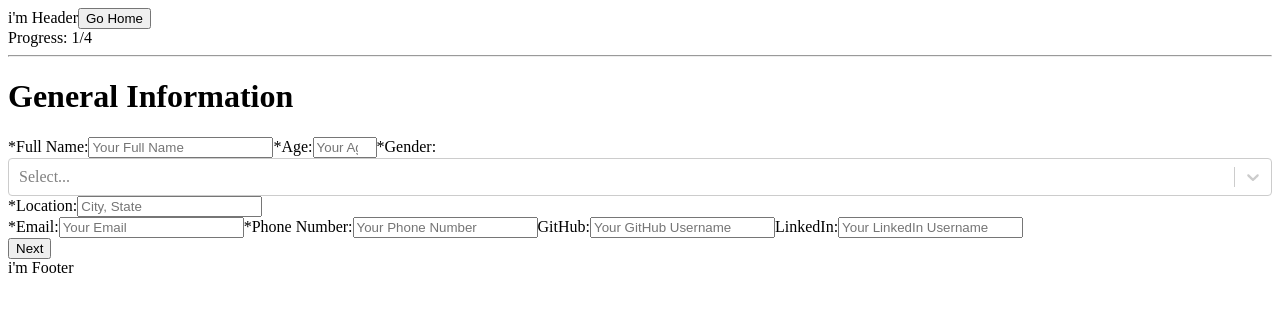
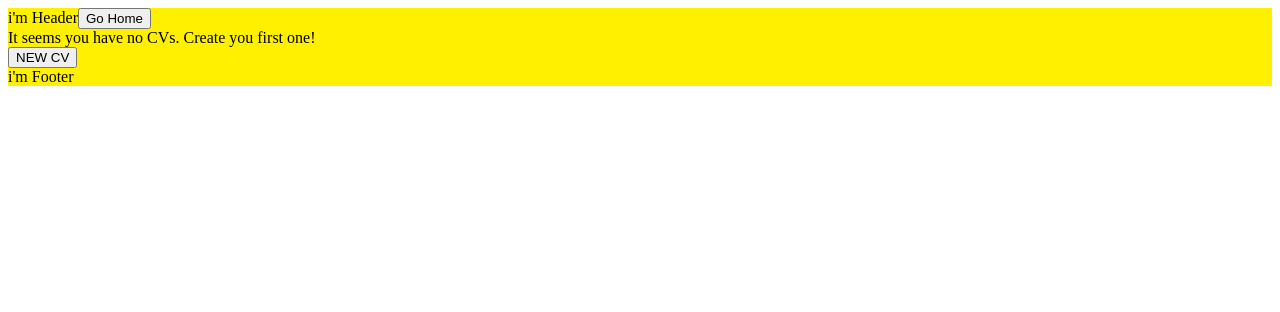
Before and after one commit to thiago-porto25/cv-project, a React (Create React App) app: page / in a window 1280 px wide. Shown: the top 312 px of the page. Built offline with nearby package versions, Linux system fonts and the light colour scheme.

Commit message:
fix error because of faulty state management

```diff
--- a/src/App.js
+++ b/src/App.js
@@ -8,8 +8,9 @@ import Preview from './pages/Preview'
 function App() {
   const [data, setData] = useState(undefined)
   const [currentCv, setCurrentCv] = useState(undefined)
-  const [inHome, setInHome] = useState(false)
-  const [inCreating, setInCreating] = useState(true)
+  const [currentCvIndex, setCurrentCvIndex] = useState(undefined)
+  const [inHome, setInHome] = useState(true)
+  const [inCreating, setInCreating] = useState(false)
   const [inPreview, setInPreview] = useState(false)
 
   useEffect(() => {
@@ -21,7 +22,16 @@ function App() {
 
   return (
     <>
-      <DataContext.Provider value={{ data, setData, currentCv, setCurrentCv }}>
+      <DataContext.Provider
+        value={{
+          data,
+          setData,
+          currentCv,
+          setCurrentCv,
+          currentCvIndex,
+          setCurrentCvIndex,
+        }}
+      >
         {inHome && (
           <Home
             setInHome={setInHome}
--- a/src/components/DocPreview/index.js
+++ b/src/components/DocPreview/index.js
@@ -1,5 +1,7 @@
 /* eslint-disable react-hooks/exhaustive-deps */
+/* my theory is when closing the creating component the Cvindex need to be set */
 import React, { useState, useEffect } from 'react'
+import clone from 'just-clone'
 import GeneralInfo from '../GeneralInfo'
 import Education from '../Education'
 import Experience from '../Experience'
@@ -21,11 +23,24 @@ import {
 } from './styles/DocPreview'
 
 export default function DocPreview(props) {
-  const { currentCv, setCurrentCv, data, setData } = props
+  const { currentCvIndex, currentCv, setCurrentCv, data, setData } = props
   const [isEditingInfo, setIsEditingInfo] = useState(false)
   const [isEditingEduc, setIsEditingEduc] = useState(false)
   const [isEditingExp, setIsEditingExp] = useState(false)
   const [isEditingSkills, setIsEditingSkills] = useState(false)
+
+  useEffect(() => {
+    if (data[currentCvIndex] === currentCv) return
+    const dataClone = clone(data)
+    dataClone.splice(currentCvIndex, 1, currentCv)
+    setData(dataClone)
+  }, [currentCv])
+
+  useEffect(() => {
+    if (data !== undefined) {
+      localStorage.setItem('data', JSON.stringify(data))
+    }
+  }, [data])
 
   useEffect(() => {
     return () => {
--- a/src/components/Education/index.js
+++ b/src/components/Education/index.js
@@ -1,6 +1,5 @@
 /* eslint-disable react-hooks/exhaustive-deps */
 import React, { useEffect, useState } from 'react'
-import clone from 'just-clone'
 import Box from '../EducBox'
 import {
   AddButton,
@@ -16,18 +15,7 @@ import {
 } from './styles/Education'
 
 export default function Education(props) {
-  const [currentCvIndex, setCurrentCvIndex] = useState(
-    props.whichPage === 'preview'
-      ? props.data.indexOf(props.currentCv)
-      : undefined
-  )
-  const [count, setCount] = useState(
-    props.whichPage === 'creating'
-      ? 0
-      : props.currentCv.education.length <= 0
-      ? 0
-      : props.currentCv.education.length - 1
-  )
+  const [count, setCount] = useState(0)
   const [info1, setInfo1] = useState({
     institution: '',
     degree: '',
@@ -54,22 +42,15 @@ export default function Education(props) {
   })
 
   useEffect(() => {
+    if (props.whichPage === 'creating') props.setProgress(2)
+
     if (props.whichPage === 'preview') {
-      const dataClone = clone(props.data)
-      dataClone.splice(currentCvIndex, 1, props.currentCv)
-      props.setData(dataClone)
-    }
-  }, [props.currentCv])
+      setCount(
+        props.currentCv.education.length <= 0
+          ? 0
+          : props.currentCv.education.length - 1
+      )
 
-  useEffect(() => {
-    if (props.whichPage === 'preview' && props.data !== undefined) {
-      localStorage.clear()
-      localStorage.setItem('data', JSON.stringify(props.data))
-    }
-  }, [props.data])
-
-  useEffect(() => {
-    if (props.whichPage === 'preview') {
       const educ = props.currentCv.education
 
       switch (educ.length) {
@@ -95,13 +76,8 @@ export default function Education(props) {
           break
       }
     }
-  }, [])
-
-  useEffect(() => {
-    if (props.whichPage === 'creating') props.setProgress(2)
     return () => {
       setCount(0)
-      setCurrentCvIndex(undefined)
     }
   }, [])
 
@@ -113,16 +89,16 @@ export default function Education(props) {
         onSubmit={(e) => {
           e.preventDefault()
 
+          const educInfo = [info1, info2, info3, info4].filter(
+            (item) => item.institution !== '' && item.degree !== ''
+          )
+          props.setCurrentCv({ ...props.currentCv, education: educInfo })
+
           if (props.whichPage === 'creating') {
             props.setInEducation(false)
             props.setInExperience(true)
           }
           if (props.whichPage === 'preview') props.setIsEditingEduc(false)
-
-          const educInfo = [info1, info2, info3, info4].filter(
-            (item) => item.institution !== '' && item.degree !== ''
-          )
-          props.setCurrentCv({ ...props.currentCv, education: educInfo })
         }}
       >
         <Frame>
--- a/src/components/Experience/index.js
+++ b/src/components/Experience/index.js
@@ -1,15 +1,5 @@
 /* eslint-disable react-hooks/exhaustive-deps */
-/*
-  - Data is not properly saving and the effect hook is also not listening to it in the right way.
-maybe i may need to create a custom hook that listens for changes in data and current CV.
-
-  - encountered a bug where a Cv duplicated itself on top of another.
-
-  - encountered a bug when creating a no experience Cv and then in the preview page clicking on the
-  checkbox to add experience. probably i may have to add state to the checkbox checked attribute.
-*/
 import React, { useState, useEffect } from 'react'
-import clone from 'just-clone'
 import Box from '../ExpBox'
 import {
   AddButton,
@@ -27,24 +17,8 @@ import {
 } from './styles/Experience'
 
 export default function Experience(props) {
-  const [currentCvIndex, setCurrentCvIndex] = useState(
-    props.whichPage === 'preview' ? props.data.indexOf(props.currentCv) : 'none'
-  )
-  const [count, setCount] = useState(
-    props.whichPage === 'creating'
-      ? 0
-      : props.currentCv.experience === 'none' ||
-        props.currentCv.experience.length <= 0
-      ? 0
-      : props.currentCv.experience.length - 1
-  )
-  const [noExp, setNoExp] = useState(
-    props.whichPage === 'creating'
-      ? false
-      : props.currentCv.experience === 'none'
-      ? true
-      : false
-  )
+  const [count, setCount] = useState(0)
+  const [noExp, setNoExp] = useState(false)
   const [info1, setInfo1] = useState({
     company: '',
     position: '',
@@ -93,6 +67,14 @@ export default function Experience(props) {
     if (props.whichPage === 'creating') props.setProgress(3)
 
     if (props.whichPage === 'preview') {
+      setNoExp(props.currentCv.experience === 'none' ? true : false)
+      setCount(
+        props.currentCv.experience === 'none' ||
+          props.currentCv.experience.length <= 0
+          ? 0
+          : props.currentCv.experience.length - 1
+      )
+
       const exp = props.currentCv.experience
 
       switch (exp.length) {
@@ -118,30 +100,14 @@ export default function Experience(props) {
           break
       }
     }
+
     return () => {
       if (props.whichPage === 'creating') {
         setCount(0)
         setNoExp(false)
       }
-      setCurrentCvIndex('none')
     }
   }, [])
-
-  useEffect(() => {
-    if (props.whichPage === 'preview') {
-      const dataClone = clone(props.data)
-      dataClone.splice(currentCvIndex, 1, props.currentCv)
-      props.setData(dataClone)
-    }
-  }, [props.currentCv])
-
-  useEffect(() => {
-    if (props.whichPage === 'preview' && props.data !== undefined) {
-      console.log(props.data)
-      localStorage.clear()
-      localStorage.setItem('data', JSON.stringify(props.data))
-    }
-  }, [props.data])
 
   return (
     <Container>
@@ -150,20 +116,21 @@ export default function Experience(props) {
         method="POST"
         onSubmit={(e) => {
           e.preventDefault()
+
+          let expInfo
+          if (!noExp) {
+            expInfo = [info1, info2, info3, info4].filter(
+              (item) => item.company !== '' && item.company !== undefined
+            )
+          } else expInfo = 'none'
+
+          props.setCurrentCv({ ...props.currentCv, experience: expInfo })
+
           if (props.whichPage === 'creating') {
             props.setInExperience(false)
             props.setInSkills(true)
           }
           if (props.whichPage === 'preview') props.setIsEditingExp(false)
-
-          let expInfo
-          if (!noExp) {
-            expInfo = [info1, info2, info3, info4].filter(
-              (item) => item.company !== '' && item.position !== ''
-            )
-          } else expInfo = 'none'
-
-          props.setCurrentCv({ ...props.currentCv, experience: expInfo })
         }}
       >
         <Frame>
@@ -184,9 +151,8 @@ export default function Experience(props) {
         <Label>I have no prior experience</Label>
         <Checkbox
           type="checkbox"
-          value={noExp}
-          defaultChecked={noExp}
-          onClick={() => {
+          checked={noExp}
+          onChange={() => {
             if (!noExp) setCount(0)
             setNoExp((prev) => !prev)
           }}
--- a/src/components/GeneralInfo/index.js
+++ b/src/components/GeneralInfo/index.js
@@ -1,6 +1,5 @@
 /* eslint-disable react-hooks/exhaustive-deps */
 import React, { useEffect, useState } from 'react'
-import clone from 'just-clone'
 import {
   CancelButton,
   Container,
@@ -15,13 +14,6 @@ import {
 } from './styles/GeneralInfo'
 
 export default function GeneralInfo(props) {
-  const [currentCvIndex] = useState(
-    props.whichPage === 'preview'
-      ? props.data.indexOf(props.currentCv)
-      : undefined
-  )
-  /////checar cvindex
-
   const [Cv, setCv] = useState({
     fullName: '',
     age: '',
@@ -40,23 +32,9 @@ export default function GeneralInfo(props) {
   ]
 
   useEffect(() => {
+    if (props.whichPage === 'creating') props.setProgress(1)
+
     if (props.whichPage === 'preview') {
-      const dataClone = clone(props.data)
-      dataClone.splice(currentCvIndex, 1, props.currentCv)
-      props.setData(dataClone)
-    }
-  }, [props.currentCv])
-
-  useEffect(() => {
-    if (props.whichPage === 'preview' && props.data !== undefined) {
-      localStorage.clear()
-      localStorage.setItem('data', JSON.stringify(props.data))
-    }
-  }, [props.data])
-
-  useEffect(() => {
-    if (props.whichPage === 'creating') props.setProgress(1)
-    if (props.whichPage === 'preview')
       setCv({
         fullName: props.currentCv.fullName,
         age: props.currentCv.age,
@@ -67,6 +45,8 @@ export default function GeneralInfo(props) {
         gitHub: props.currentCv.gitHub,
         linkedIn: props.currentCv.linkedIn,
       })
+    }
+
     return () => {
       setCv({
         fullName: '',
--- a/src/components/Skills/index.js
+++ b/src/components/Skills/index.js
@@ -1,6 +1,6 @@
 /* eslint-disable react-hooks/exhaustive-deps */
-import React, { useState, useEffect } from 'react'
-import clone from 'just-clone'
+import React, { useState, useEffect, useContext } from 'react'
+import DataContext from '../../context/DataContext'
 import {
   AddSkill,
   CancelButton,
@@ -15,11 +15,7 @@ import {
 } from './styles/Skills'
 
 export default function Skills(props) {
-  const [currentCvIndex] = useState(
-    props.whichPage === 'preview'
-      ? props.data.indexOf(props.currentCv)
-      : undefined
-  )
+  const { setCurrentCvIndex } = useContext(DataContext)
   const [newSkill, setNewSkill] = useState('')
   const [skillsList, setSkillsList] = useState([])
 
@@ -34,14 +30,15 @@ export default function Skills(props) {
       props.whichPage === 'creating' &&
       props.currentCv.skills !== undefined
     ) {
-      if (props.data === undefined) {
+      if (!props.data) {
         props.setData([props.currentCv])
-      } else props.setData([...props.data, props.currentCv])
-    }
-    if (props.whichPage === 'preview') {
-      const dataClone = clone(props.data)
-      dataClone.splice(currentCvIndex, 1, props.currentCv)
-      props.setData(dataClone)
+        setCurrentCvIndex(0)
+        console.log('shows if data is undefined')
+      } else {
+        props.setData([...props.data, props.currentCv])
+        setCurrentCvIndex(props.data.length)
+        console.log('shows if data is NOT undefined')
+      }
     }
   }, [props.currentCv])
 
@@ -54,6 +51,7 @@ export default function Skills(props) {
   useEffect(() => {
     if (props.whichPage === 'creating') props.setProgress(4)
     if (props.whichPage === 'preview') setSkillsList(props.currentCv.skills)
+
     return () => {
       setNewSkill('')
       setSkillsList([])
@@ -73,7 +71,7 @@ export default function Skills(props) {
               props.setInSkills(false)
               props.setInCreating(false)
               props.setInPreview(true)
-            }, 500)
+            }, 1000)
           }
           if (props.whichPage === 'preview') props.setIsEditingSkills(false)
         }}
--- a/src/pages/Home.js
+++ b/src/pages/Home.js
@@ -13,7 +13,7 @@ const HomeContainer = styled.div``
 const NewCVButton = styled.button``
 
 export default function Home(props) {
-  const { data, setCurrentCv } = useContext(DataContext)
+  const { data, setCurrentCv, setCurrentCvIndex } = useContext(DataContext)
 
   return (
     <HomeBg>
@@ -33,6 +33,7 @@ export default function Home(props) {
                 props.setInHome(false)
                 props.setInPreview(true)
                 setCurrentCv(item)
+                setCurrentCvIndex(i)
               }}
             />
           ))
--- a/src/pages/Preview.js
+++ b/src/pages/Preview.js
@@ -12,7 +12,7 @@ const DownloadButton = styled.button``
 const NoCv = styled.h1``
 
 export default function Preview(props) {
-  const { setData, data } = useContext(DataContext)
+  const { setData, data, currentCvIndex } = useContext(DataContext)
 
   return (
     <PreviewBg>
@@ -20,6 +20,7 @@ export default function Preview(props) {
       <Container>
         {props.currentCv ? (
           <DocPreview
+            currentCvIndex={currentCvIndex}
             currentCv={props.currentCv}
             setCurrentCv={props.setCurrentCv}
             data={data}
```
